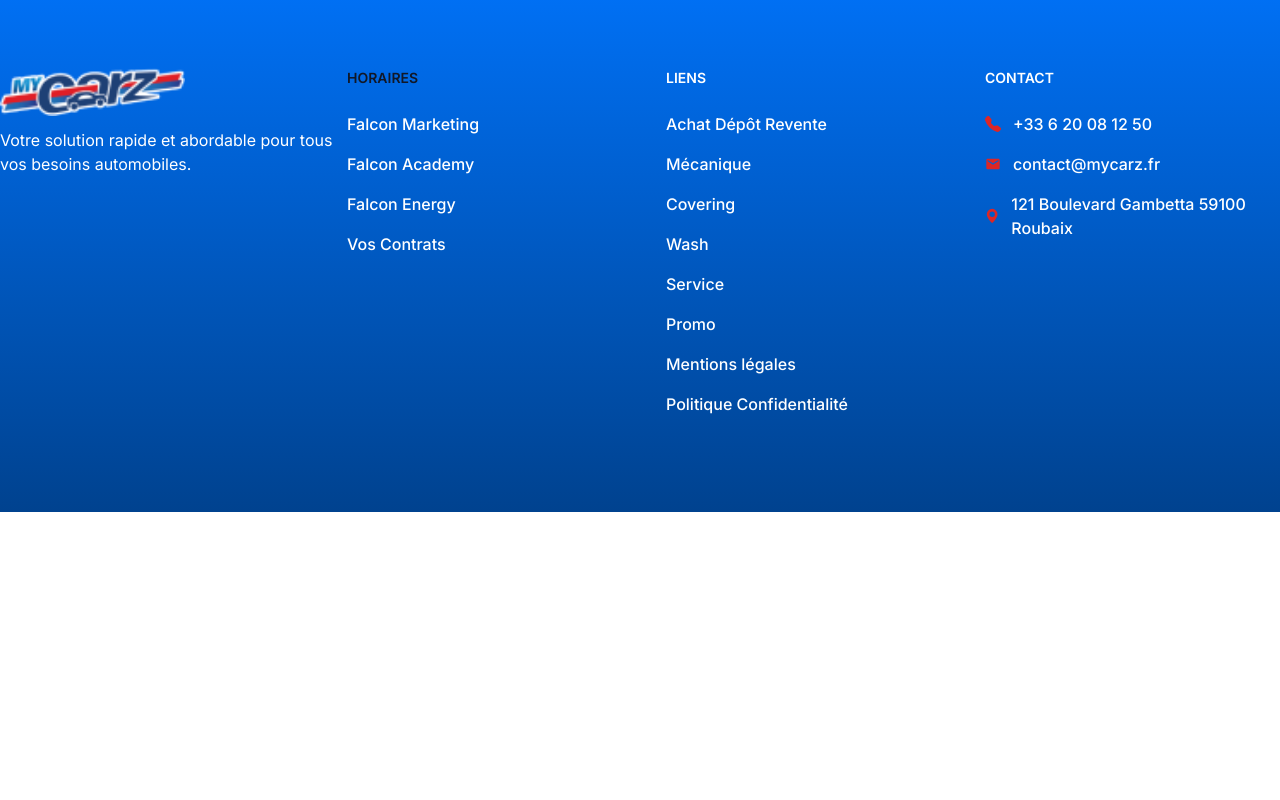
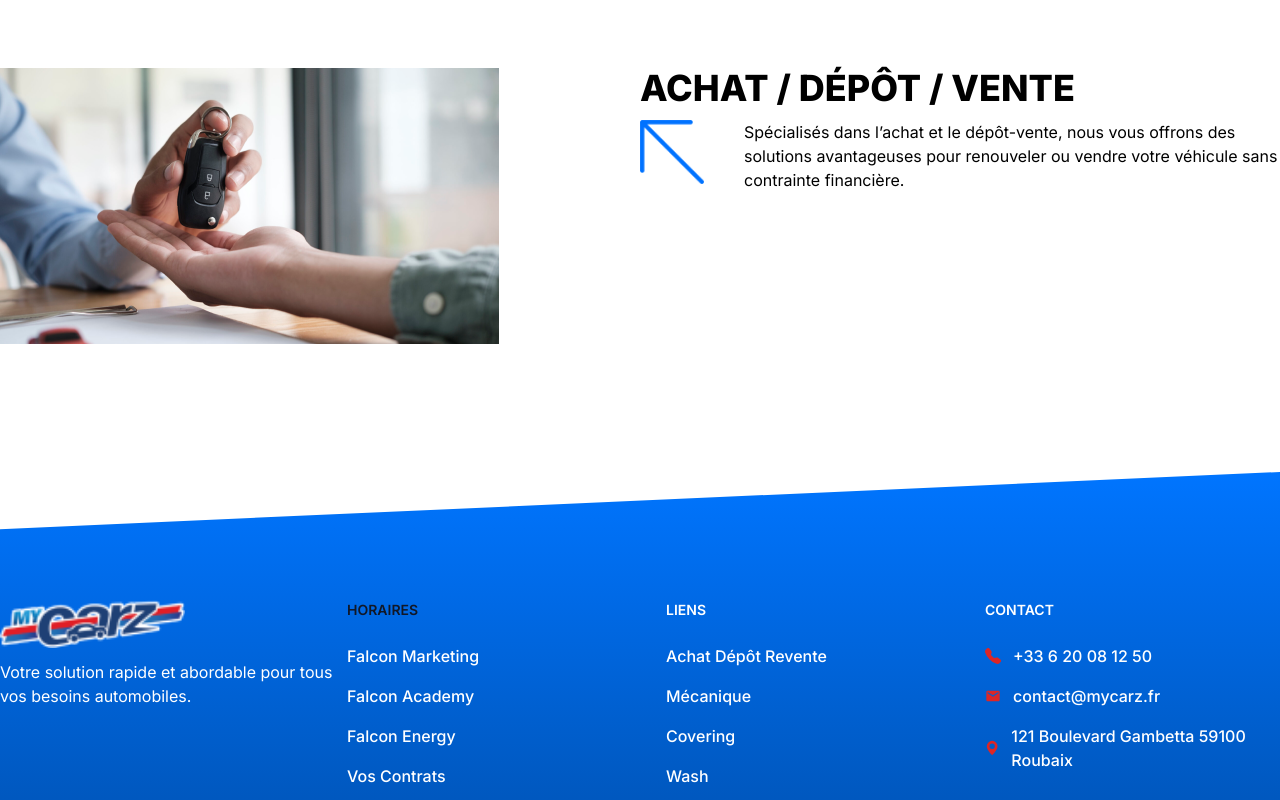
Before and after one commit to Yannis-Alouache/MyCarz, a Next.js app in the folder frontend/: page / in a window 1280 px wide. Shown: the part 1100-1900 px from the top of the page. Before the commit the page ends 1612 px from the top, so only its background shows below. Built offline with nearby package versions, Linux system fonts and the light colour scheme.

Commit message:
[+] added service

```diff
--- a/frontend/src/app/(routes)/page.js
+++ b/frontend/src/app/(routes)/page.js
@@ -8,18 +8,21 @@ import LogoHome from "@/app/_assets/LogoHome.png"
 import ServicesCarousel from "../_components/ServicesCarousel/ServicesCarousel"
 import HomeHeroBanner from "../_components/HomeHeroBanner/HomeHeroBanner"
 import Footer from "../_components/Footer/Footer"
+import Service from "../_components/Service/Service"
 
 export default function Home() {
   return (
     <>
-      <div className="relative">
+      <div className="relative pb-32">
         <Image src={HomeBannerBgCircle} className="absolute right-0 z-0" />
         <Navbar contactBtnClass="border-[#0072FF]" logo={LogoHome}/>
         <HomeHeroBanner />
         <ServicesCarousel tiretColor="linear-gradient(90deg, #0075FF 0%, #00397B 100%)"/>
       </div>
 
-      <div className="">
+      <Service title="achat / dépôt / vente" />
+
+      <div className="pt-32">
         <Footer bgColor="linear-gradient(180deg, #0075FF 0%, #00428F 100%)" logo={LogoHome} />
       </div>
     </>
--- a/frontend/src/app/(routes)/service/page.js
+++ b/frontend/src/app/(routes)/service/page.js
@@ -7,7 +7,7 @@ import ServiceHeroBanner from "@/app/_components/ServiceHeroBanner/ServiceHeroBa
 import ServicesCarousel from "@/app/_components/ServicesCarousel/ServicesCarousel"
 import Footer from "@/app/_components/Footer/Footer"
 
-const Service = () => {
+const ServicePage = () => {
   return (
     <>
         <div className='relative'>
@@ -21,4 +21,4 @@ const Service = () => {
   )
 }
 
-export default Service
+export default ServicePage
--- /dev/null
+++ b/frontend/src/app/_components/Service/Service.jsx
@@ -0,0 +1,29 @@
+import Image from "next/image";
+import Arrow from "@/app/_assets/Arrow.webp"
+import BuyService from '@/app/_assets/BuyService.png';
+
+const Service = (props) => {
+
+  let { title } = props;
+
+  return (
+    <div className="relative">
+      <div className="container mx-auto">
+        <div className="grid grid-cols-12">
+          <div className="col-span-6">
+            <Image src={BuyService} />
+          </div>
+          <div className="col-span-6">
+            <h2 className="text-4xl uppercase font-extrabold mb-3">{title}</h2>
+            <div className="flex gap-x-10">
+              <Image src={Arrow} className="lg:h-16 w-auto" />
+              <p className="color-gray-800">Spécialisés dans l’achat et le dépôt-vente, nous vous offrons des solutions avantageuses pour renouveler ou vendre votre véhicule sans contrainte financière.</p>
+            </div>
+          </div>
+        </div>
+      </div>
+    </div>
+  )
+}
+
+export default Service
```
Also changed, not shown: frontend/src/app/_assets/Arrow.webp (added), frontend/src/app/_assets/BuyService.png (added).
